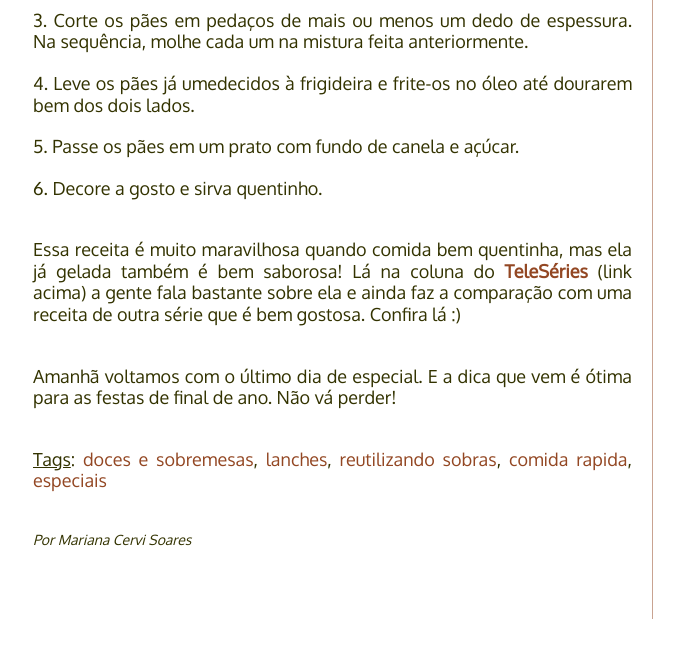
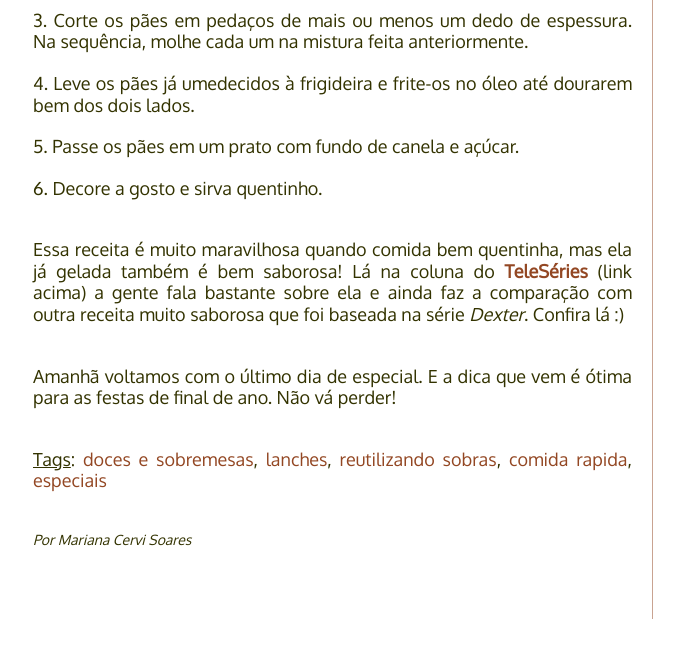
Before and after one commit to PaneladePau/paneladepau-jekyll-blog, a Jekyll site: the page built from _posts/2015-12-17-rabanada.md, in a window 1280 px wide and 900 px high, scrolled down 1919 px. Shown: the top 658 px of the window, without its empty margins (137-821 px from the left). Built offline with Jekyll 4.4.1, drawn with Linux system fonts in a browser that asks for light colours; nearby versions of some CDN libraries; some web fonts are replaced; Markdown is read by kramdown in place of the engine named in the settings.

Commit message:
“update”

```diff
--- a/_posts/2015-12-17-rabanada.md
+++ b/_posts/2015-12-17-rabanada.md
@@ -45,6 +45,6 @@ Modo de fazer:
 5. Passe os pães em um prato com fundo de canela e açúcar.
 6. Decore a gosto e sirva quentinho.
 
-Essa receita é muito maravilhosa quando comida bem quentinha, mas ela já gelada também é bem saborosa! Lá na coluna do **TeleSéries** (link acima) a gente fala bastante sobre ela e ainda faz a comparação com uma receita de outra série que é bem gostosa. Confira lá :)
+Essa receita é muito maravilhosa quando comida bem quentinha, mas ela já gelada também é bem saborosa! Lá na coluna do **TeleSéries** (link acima) a gente fala bastante sobre ela e ainda faz a comparação com outra receita muito saborosa que foi baseada na série *Dexter*. Confira lá :)
 
 Amanhã voltamos com o último dia de especial. E a dica que vem é ótima para as festas de final de ano. Não vá perder!
```
